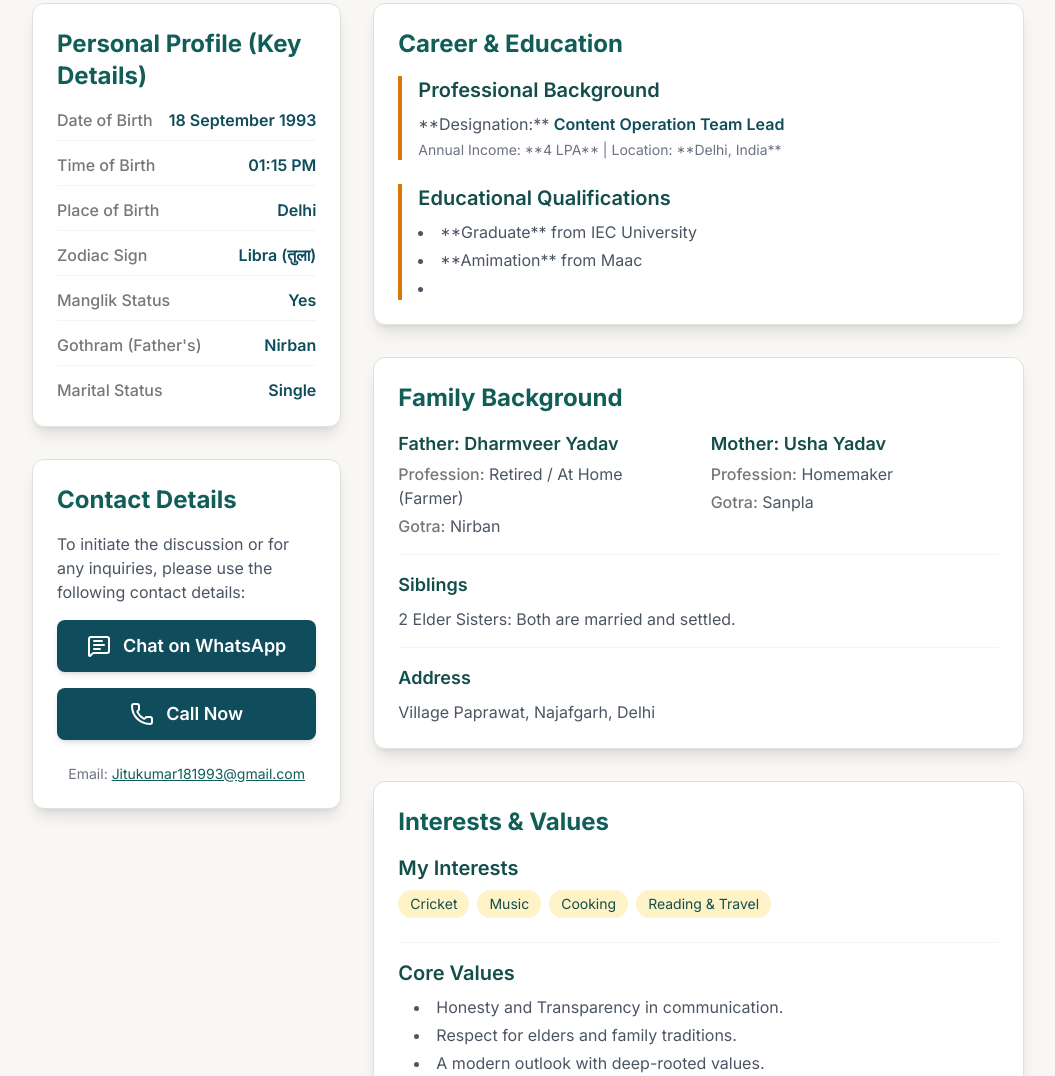
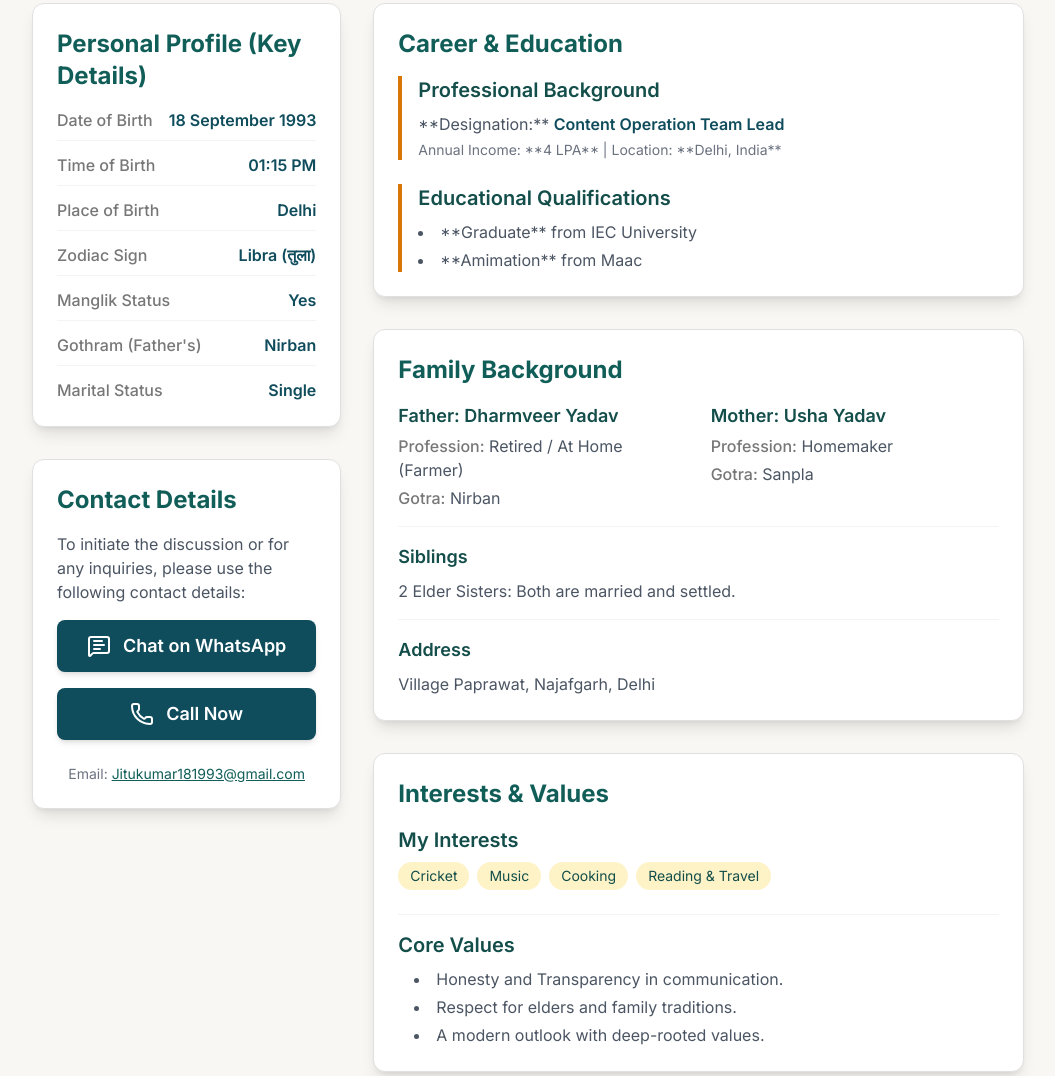
Before and after one commit to jitu1893/Jitender-s-profile-, a plain HTML site: page index.html in a window 1280 px wide. Shown: the part 978-2054 px from the top of the page, without its empty margins (112-1167 px from the left). Drawn offline with nearby package versions, Linux system fonts and the light colour scheme.

Commit message:
Update index.html

```diff
--- a/index.html
+++ b/index.html
@@ -328,7 +328,7 @@
                         <h4 class="text-xl font-semibold text-teal-900">Educational Qualifications</h4>
                         <ul class="list-disc list-inside text-gray-600 space-y-1 mt-2">
                             <li>**Graduate** from IEC University</li>
-                            <li>**Amimation** from Maac<li>
+                            <li>**Amimation** from Maac</li>
                         </ul>
                     </div>
                 </div>
```
